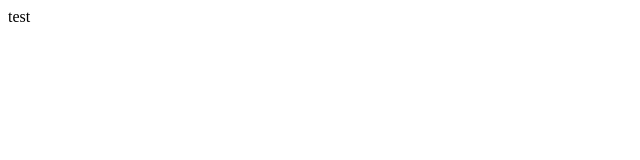
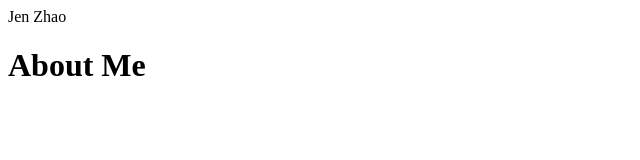
Before and after one commit to therealcosmicsoup/therealcosmicsoup.github.io, a plain HTML site: page index.html in a window 1280 px wide. Shown: the whole page, without its empty margins (0-640 px from the left). Drawn offline with Linux system fonts and the light colour scheme.

Commit message:
Update index.html

```diff
--- a/index.html
+++ b/index.html
@@ -1 +1,2 @@
-<body> test </body>
+<body> Jen Zhao </body>
+<h1>About Me</h1>
```
